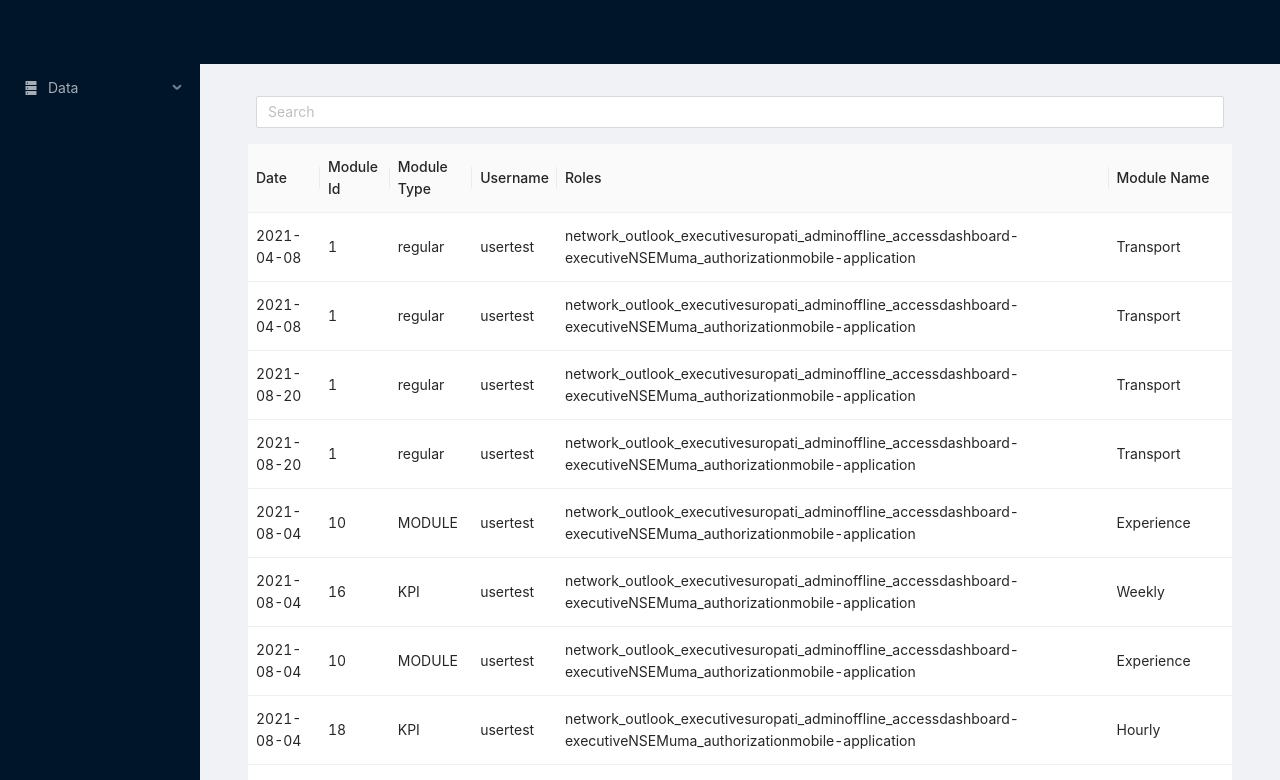
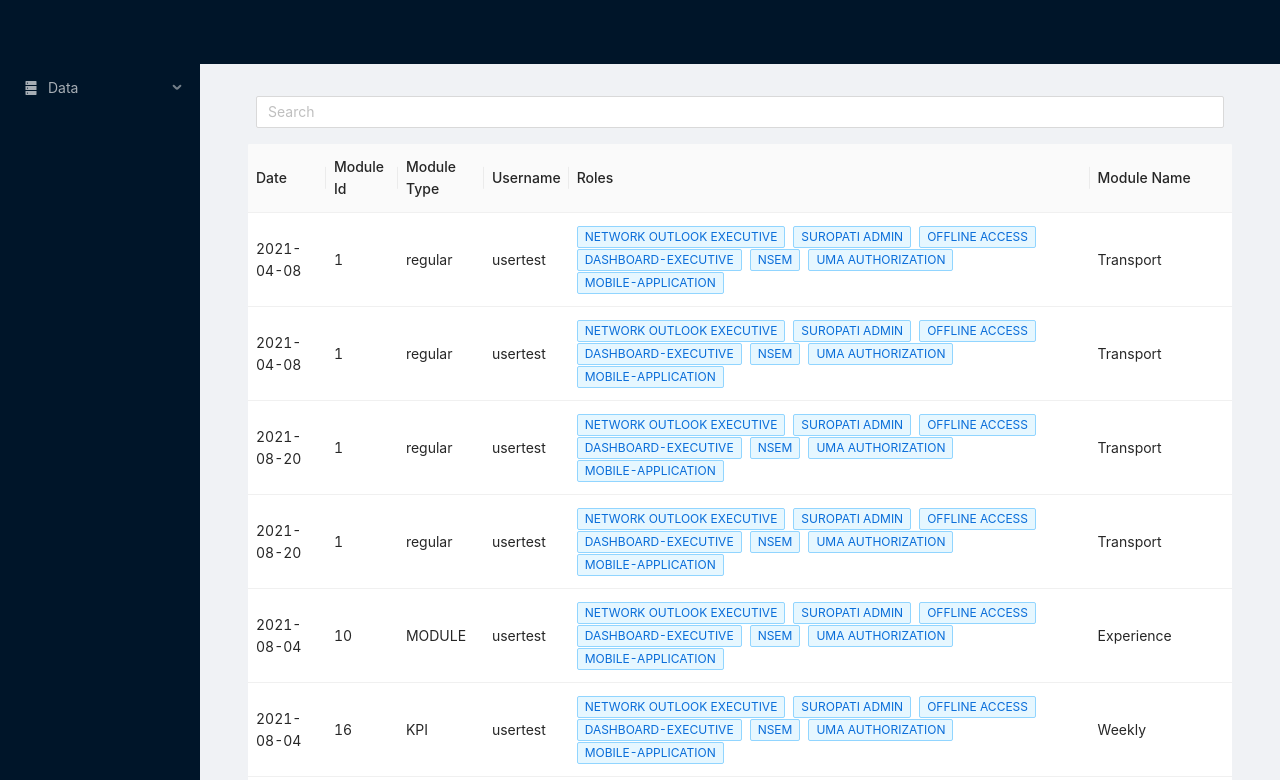
Before and after one commit to alfarroqie/monitoring-data-react, a React (Create React App) app: page /userLog in a window 1280 px wide. Shown: the top 780 px of the page. Built offline with nearby package versions, Linux system fonts and the light colour scheme.

Commit message:
rapihin file

```diff
--- a/src/App.js
+++ b/src/App.js
@@ -4,10 +4,10 @@ import { Layout, Menu, } from 'antd';
 import { UserOutlined, MonitorOutlined, DatabaseFilled, AppstoreOutlined } from '@ant-design/icons';
 import { Switch, Route, Link} from 'react-router-dom';
 
-import QualityMonitoring from './component/QualityMonitoring';
-import UserLog from './component/UserLog';
+import TableQualityMonitoring from './component/TableQualityMonitoring';
+import TableUserLog from './component/TableUserLog';
 import tableTop from './component/tabletop'
-import TopTenModule from './component/TopTenModule'
+import TableTopTenModule from './component/TableTopTenModuleVisit'
 
 const { SubMenu } = Menu;
 const { Header, Content, Sider } = Layout;
@@ -20,12 +20,11 @@ function App() {
       <Header className="header">
         <div className="logo" />
       </Header>
-      <Layout>
+      <Layout style={{minHeight: '100vh'}}>
         <Sider width={200} className="site-layout-background">
           <Menu
             mode="inline"
             selectedKeys = {navigateKey}
-            // defaultOpenKeys={['sidenav1']}
             style={{ height: '100%', borderRight: 0 }}
             onClick={(e) => setNavigateKey(e.key)}
             theme="dark"
@@ -53,10 +52,10 @@ function App() {
             }}
           >
             <Switch>
-              <Route exact path="/qualityMonitoring" component={QualityMonitoring} />
-              <Route exact path="/userLog" component={UserLog} />
+              <Route exact path="/qualityMonitoring" component={TableQualityMonitoring} />
+              <Route exact path="/userLog" component={TableUserLog} />
               <Route exact path="/tableTop" component={tableTop} />
-              <Route exact path="/topTenModule" component={TopTenModule} />
+              <Route exact path="/topTenModule" component={TableTopTenModule} />
             </Switch>
           </Content>
         </Layout>
--- a/src/component/QualityMonitoring.js
+++ b/src/component/TableQualityMonitoring.js
@@ -1,8 +1,7 @@
 import React, {useState} from 'react';
 import { Table, Space, Button, Modal, Input } from 'antd';
-// import { SearchOutlined } from '@ant-design/icons'
 
-import dataDummy from '../data/dataQualityDummy.json'
+import dataQualityDummy from '../data/qualityDummy.json'
 import Chart from '../chart/ChartQualityMonitoring'
 
 function QualityMonitoring() {
@@ -97,13 +96,13 @@ function QualityMonitoring() {
     },
   ]
 
-  const [dataSource, setDataSource] = useState(dataDummy);
+  const [dataSource, setDataSource] = useState(dataQualityDummy);
   const [valueSearch, setValueSearch] = useState('');
 
   function handleSearch (key){
     const currValue = key;
     setValueSearch(currValue);
-    const filteredData = dataDummy.filter(entry =>
+    const filteredData = dataQualityDummy.filter(entry =>
       entry.date.toString().includes(currValue.toLowerCase()) ||
       entry.group.toLowerCase().includes(currValue.toLowerCase()) ||
       entry.source.toLowerCase().includes(currValue.toLowerCase()) ||
--- a/src/component/TopTenModule.js
+++ b/src/component/TableTopTenModuleVisit.js
@@ -1,5 +1,5 @@
-import React, {useState} from 'react';
-import { Table, Input } from 'antd';
+import React from 'react';
+import { Table } from 'antd';
 import dataLog from '../data/userModuleLogs.json'
 
 function TopTenModuleVisit() {
@@ -37,37 +37,37 @@ function TopTenModuleVisit() {
     })
     //Count Module Visit
         //Berdasarkan module id
+    // var moduleVisitCountData = [];
+    // moduleVisitData.reduce(function(res, value) {
+    //     if (!res[value.id]) {
+    //       res[value.id] = { id: value.id, name: value.name, type: value.type, visit: 0 };
+    //       moduleVisitCountData.push(res[value.id])
+    //     }
+    //     res[value.id].visit += value.visit;
+    //     return res;
+    // }, {});
+        //Berdasarkan module name
     var moduleVisitCountData = [];
     moduleVisitData.reduce(function(res, value) {
-        if (!res[value.id]) {
-          res[value.id] = { id: value.id, name: value.name, type: value.type, visit: 0 };
-          moduleVisitCountData.push(res[value.id])
+        if (!res[value.name]) {
+          res[value.name] = { id: value.id, name: value.name, type: value.type, visit: 0 };
+          moduleVisitCountData.push(res[value.name])
         }
-        res[value.id].visit += value.visit;
+        res[value.name].visit += value.visit;
         return res;
     }, {});
-        //Berdasarkan module name
-    // var moduleVisitCountData = [];
-    // moduleVisitData.reduce(function(res, value) {
-    //     if (!res[value.name]) {
-    //       res[value.name] = { id: value.id, name: value.name, type: value.type, visit: 0 };
-    //       moduleVisitCountData.push(res[value.name])
-    //     }
-    //     res[value.name].visit += value.visit;
-    //     return res;
-    // }, {});
 
     //Sort and limit to top ten module visi
     const topTenModuleVisitData = moduleVisitCountData.sort(function(a,b){return a.visit < b.visit ? 1 : -1;}).slice(0,10);
+
     //Set Data Source for Table
-    const [dataSource, setDataSource] = useState(topTenModuleVisitData);
+    // const [dataSource, setDataSource] = useState(topTenModuleVisitData);
     return (
         <>
         <div className="TopTenModule">
-        <Table columns={columns} dataSource={dataSource} size="middle"/>
+        <Table columns={columns} dataSource={topTenModuleVisitData} size="middle"/>
         </div>
         </>
     );
 }
-
 export default TopTenModuleVisit;
--- a/src/component/UserLog.js
+++ b/src/component/TableUserLog.js
@@ -1,5 +1,5 @@
 import React, {useState} from 'react';
-import { Table, Input } from 'antd';
+import { Table, Input, Tag } from 'antd';
 
 import dataLog from '../data/userModuleLogs.json'
 
@@ -33,6 +33,17 @@ function UserLog() {
       title: 'Roles',
       dataIndex: 'roles',
       key: 'roles',
+      render: roles => (
+        <>
+          {roles.map(role => {
+            return (
+              <Tag color='blue' key={role}>
+                {role.replace('_', ' ').replace('_', ' ').toUpperCase()}
+              </Tag>
+            );
+          })}
+        </>
+      ),
     },
     {
       title: 'Module Name',
@@ -52,7 +63,7 @@ function UserLog() {
       entry.module_id.toString().includes(currValue.toLowerCase()) ||
       entry.module_type.toLowerCase().includes(currValue.toLowerCase()) ||
       entry.username.toLowerCase().includes(currValue.toLowerCase()) ||
-    //   entry.roles.includes(currValue.toLowerCase()) ||
+      // entry.roles.includes(currValue.toLowerCase()) ||
       entry.module_name.toLowerCase().includes(currValue.toLowerCase())
     );
     setDataSource(filteredData);
```
Also changed, not shown: src/data/qualityDummy.json (renamed from src/data/dataQualityDummy.json).
